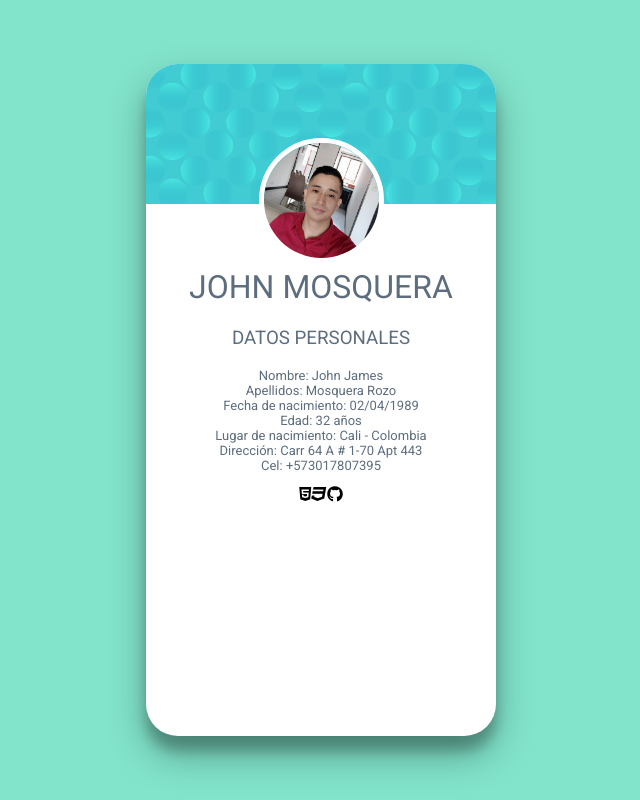
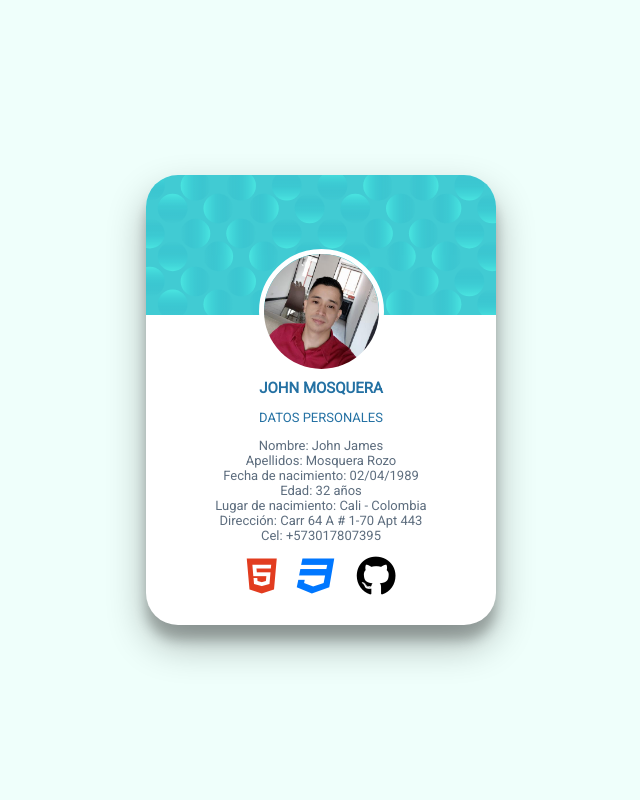
Before and after one commit to JotaJotaM1/Curriculum, a plain HTML site: page index.html in a window 1280 px wide. Shown: the whole page, without its empty margins (319-959 px from the left). Drawn offline with Linux system fonts and the light colour scheme.

Commit message:
finished

```diff
--- a/css/style.css
+++ b/css/style.css
@@ -14,12 +14,14 @@ main {
   height: 100vh;
   display: flex;
   justify-content: center;
-  background-color: rgb(130, 228, 203);
+  align-items: center;
+  background-color: rgb(239, 255, 251);
 }
 
 .container {
   width: 350px;
-  margin: 5% 0;
+  height: 450px;
+  margin: 4% 0;
   background-color: white;
   border-top-right-radius: 2rem;
   border-top-left-radius: 2rem;
@@ -53,17 +55,19 @@ main {
   top: -70px;
 }
 
-h1 {
+h2 {
+  font-size: 15px;
   margin-top: 60px;
-  color: #5d6d7e;
   text-align: center;
-  font-weight: 100;
+  color: #2471a3;
 }
 
 h3 {
   color: #5d6d7e;
   text-align: center;
   font-weight: 100;
+  font-size: 13px;
+  color: #2471a3;
 }
 .list {
   list-style: none;
@@ -76,6 +80,23 @@ h3 {
   display: flex;
   justify-content: center;
 }
+.fa-html5 {
+  color: rgb(226, 60, 31);
+  font-size: 40px;
+  padding: 0 10px;
+}
+
+.fa-css3 {
+  color: rgb(0, 119, 255);
+  font-size: 40px;
+  padding: 0 10px;
+}
+
+.fa-github {
+  font-size: 40px;
+  padding: 0 10px;
+}
+
 @media (max-width: 480px) {
   main {
     width: 100%;
@@ -83,7 +104,7 @@ h3 {
     display: flex;
     justify-content: center;
     align-items: center;
-    background-color: rgb(130, 228, 203);
+    background-color: rgb(239, 255, 251);
   }
   .container {
     height: 500px;
--- a/index.html
+++ b/index.html
@@ -26,7 +26,7 @@
         <!--Titulo Principal-->
 
         <div>
-          <h1>JOHN MOSQUERA</h1>
+          <h2>JOHN MOSQUERA</h2>
         </div>
 
         <!--Datos personales-->
@@ -48,9 +48,9 @@
 
         <footer>
           <div class="containericons">
-            <i class="fab fa-html5"></i>
-            <i class="fab fa-css3"></i>
-            <i class="fab fa-github"></i>
+            <div><i class="fab fa-html5"></i></div>
+            <div><i class="fab fa-css3"></i></div>
+            <div><i class="fab fa-github"></i></div>
           </div>
         </footer>
       </div>
```
Also changed, not shown: .codesandbox/workspace.json (added).
